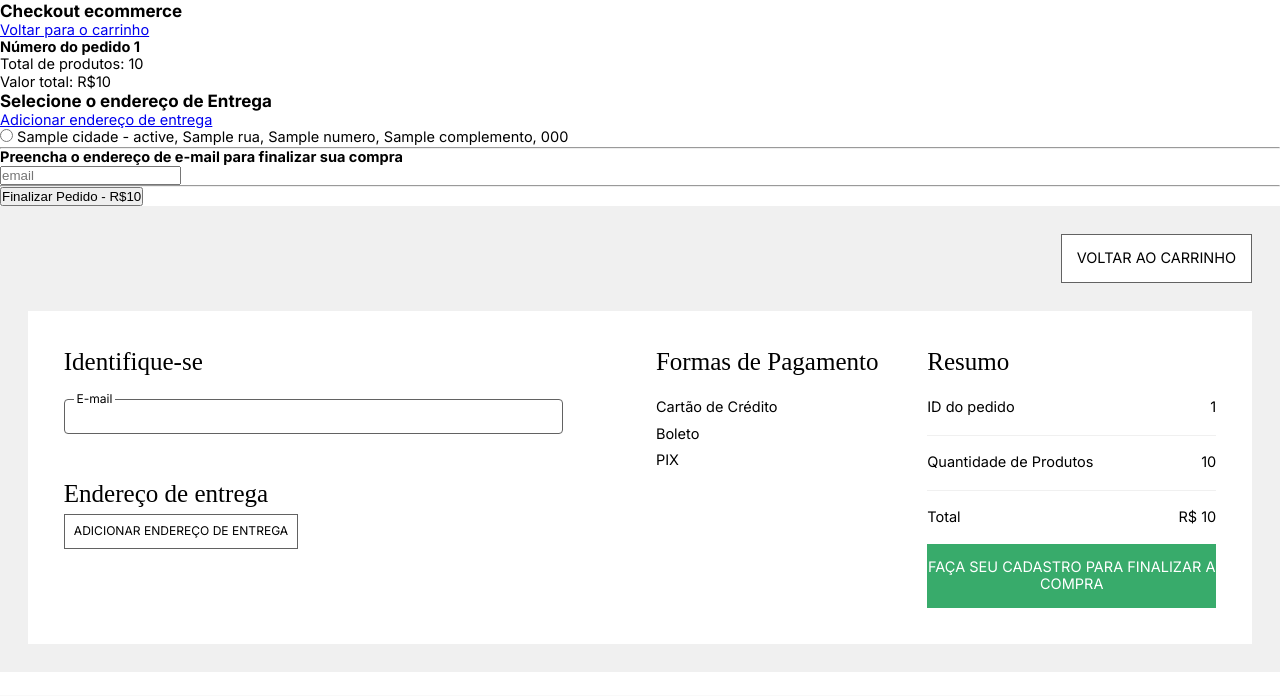
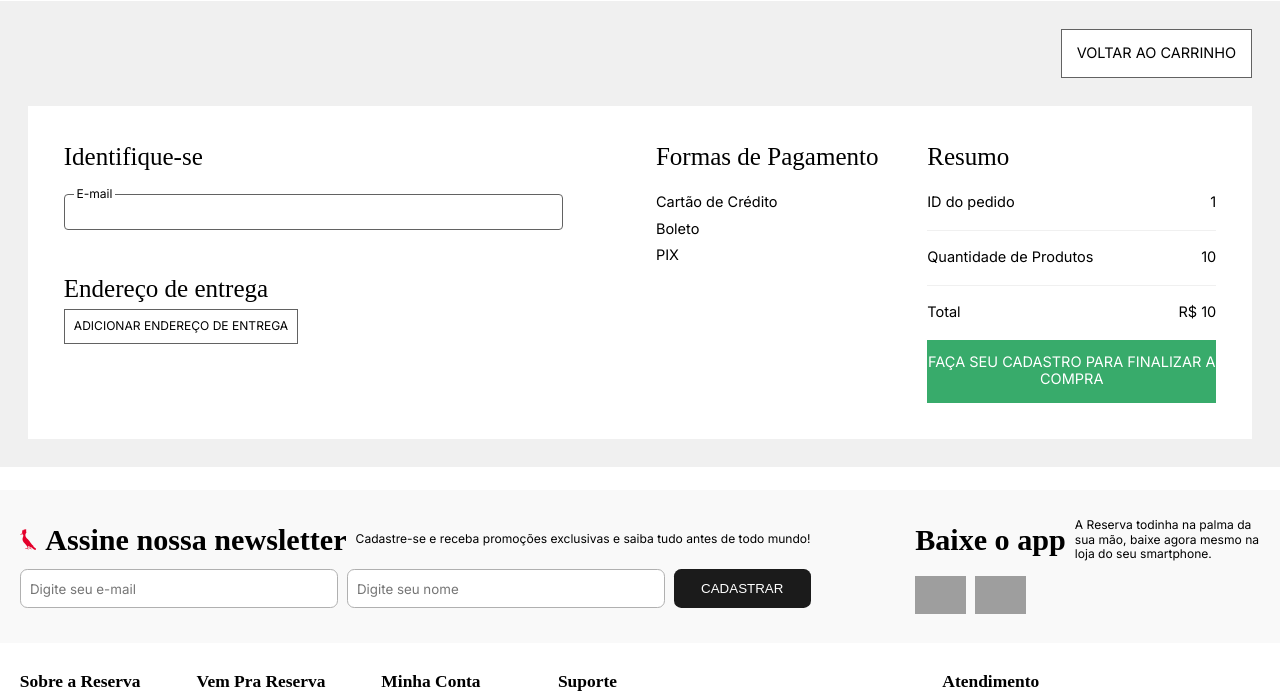
Before and after one commit to fabioh23/Ecommerce, a Django app: template loja/templates/checkout.html in a window 1280 px wide. Shown: the part 103-799 px from the top of the page. Run offline with Django 5.2, Linux system fonts and the light colour scheme; the template is opened without the code that fills it: most values are stand-ins (such as "Sample title", 1, 10 or a date in 2020); grey boxes are pictures that could not be loaded.

Commit message:
ajuste checkout

```diff
--- a/loja/templates/checkout.html
+++ b/loja/templates/checkout.html
@@ -2,38 +2,6 @@
 {% load static %}
 
 {% block body %}
-    <h3>Checkout ecommerce</h3>
-    <a href="{% url 'carrinho' %}">Voltar para o carrinho</a>
-
-    <h4>Número do pedido {{ pedido.id }}</h4>
-    <p>Total de produtos: {{ pedido.quantidade_total }}</p>
-    <p>Valor total: R${{ pedido.preco_total }}</p>
-
-
-
-    <form method="POST" action="{% url 'finalizar_pedido' pedido.id %}">
-        {% csrf_token %}
-        <h3>Selecione o endereço de Entrega</h3>
-        <a href="{% url 'adicionar_endereco' %}">Adicionar endereço de entrega</a>
-        <br>
-        {% for endereco in enderecos %}
-        <input type="radio" name="endereco" value="{{ endereco.id }}">
-        <label for="{{ endereco.id }}">{{ endereco.cidade }} - {{ endereco.estado }}, {{ endereco.rua }}, {{ endereco.numero }},
-        {{ endereco.complemento }}, {{ endereco.cep }}</label>
-        <br>
-        {% endfor %}
-        {% if not request.user.is_authenticated %}
-        <hr>
-        <h4>Preencha o endereço de e-mail para finalizar sua compra</h4>
-        <input type="email" name="email" placeholder="email" required>
-        {% endif %}
-        <hr>
-        <input type="hidden" value="{{ pedido.preco_total }}" name="total">
-        <button type="submit">Finalizar Pedido - R${{ pedido.preco_total }}</button>
-    </form>
-
-
-
     <main class="principal">
       <section class="secao-checkout">
         <a href="{% url 'carrinho' %}" class="checkout__botao">Voltar ao carrinho</a>
```
